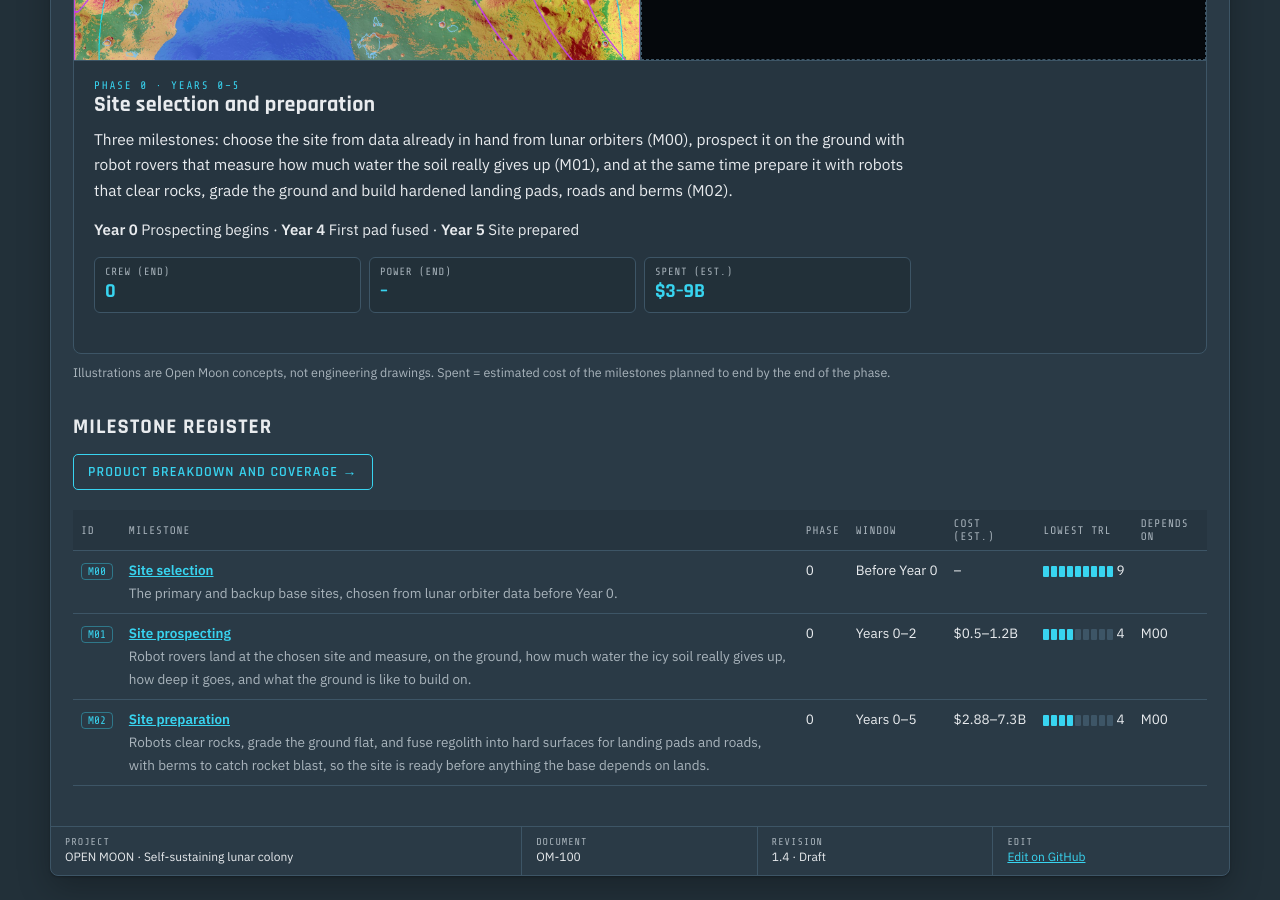
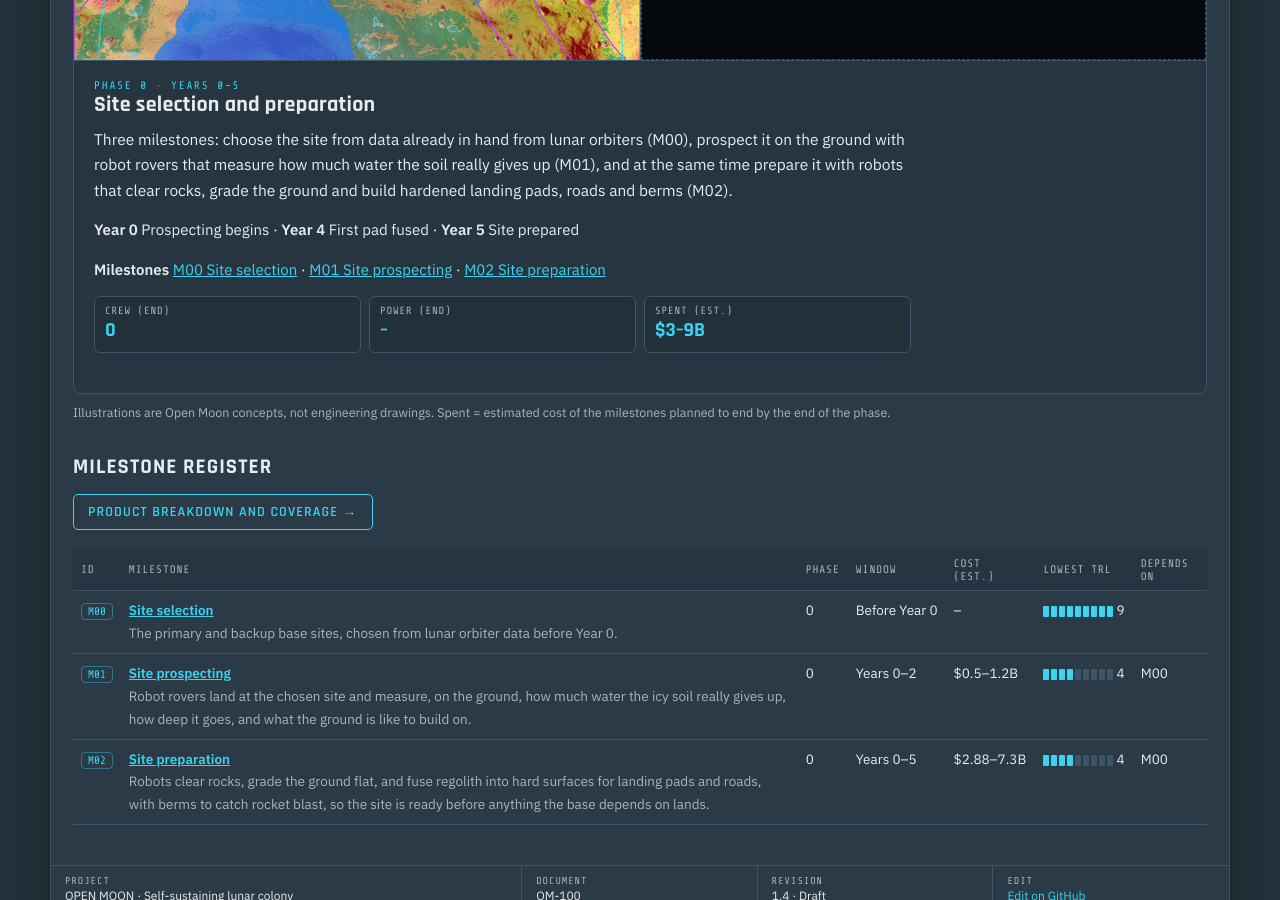
Before and after one commit to TomSomerville/openmoon, a Jekyll site: the page built from plan/index.html, in a window 1280 px wide and 900 px high, scrolled down 666 px. Built offline with Jekyll 4.4.1, drawn with Linux system fonts in a browser that asks for light colours.

Commit message:
Roadmap: list each phase's milestones in its panel
Co-Authored-By: Claude Opus 5.5 <noreply@anthropic.com>
Claude-Session: https://claude.ai/code/session_01EMgvSurfNFKgE38ePKXLFy

```diff
--- a/plan/index.html
+++ b/plan/index.html
@@ -63,6 +63,7 @@ doc_id: OM-100
     <h2>{{ p.name }}</h2>
     <p class="rm-sum">{{ p.desc | split: ". " | first | append: "." | replace: "..", "." }}</p>
     <p class="rm-list">{% for s in ps %}<span id="year-{{ s.year }}"><b>Year {{ s.year }}</b> {{ s.label | join: " " | downcase | capitalize }}</span>{% unless forloop.last %} · {% endunless %}{% endfor %}</p>
+    {% assign pm = ms | where: "phase", p.n %}<p class="rm-list"><b>Milestones</b> {% if pm.size > 0 %}{% for m in pm %}<a href="{{ m.url | relative_url }}">{{ m.id_code }} {{ m.title }}</a>{% unless forloop.last %} · {% endunless %}{% endfor %}{% else %}to come{% endif %}</p>
     <div class="rm-stats">
       <div><small>Crew (end)</small><b>{{ last.crew_text | default: last.crew }}</b></div>
       <div><small>Power (end)</small><b>{% if last.power_kw > 0 %}{% if last.power_kw >= 500 %}≥{% endif %}{{ last.power_kw }} kW{% else %}–{% endif %}</b></div>
```
